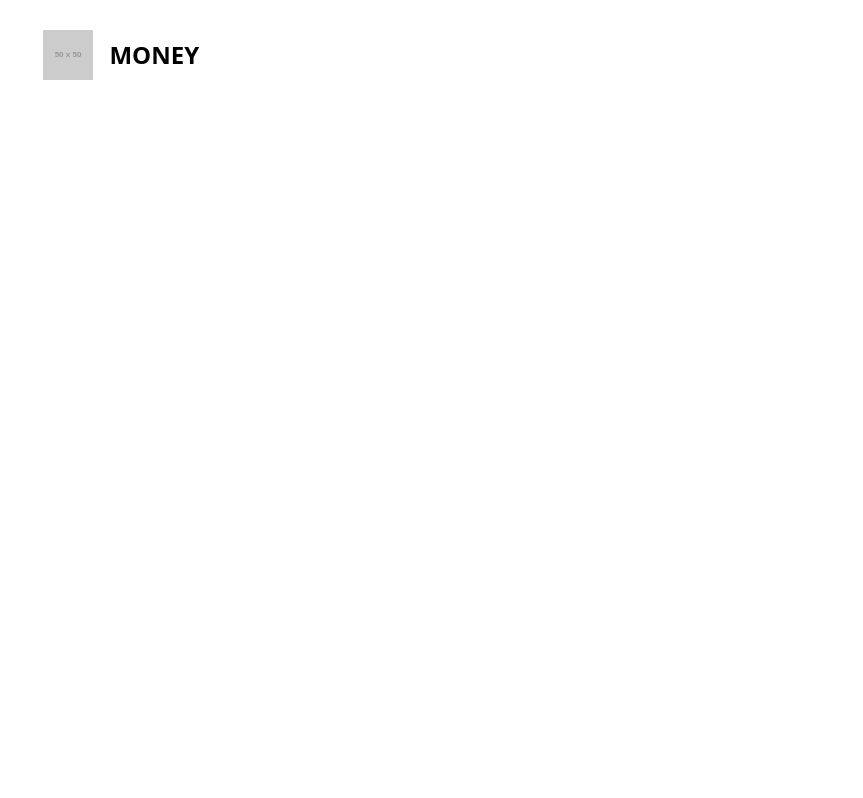
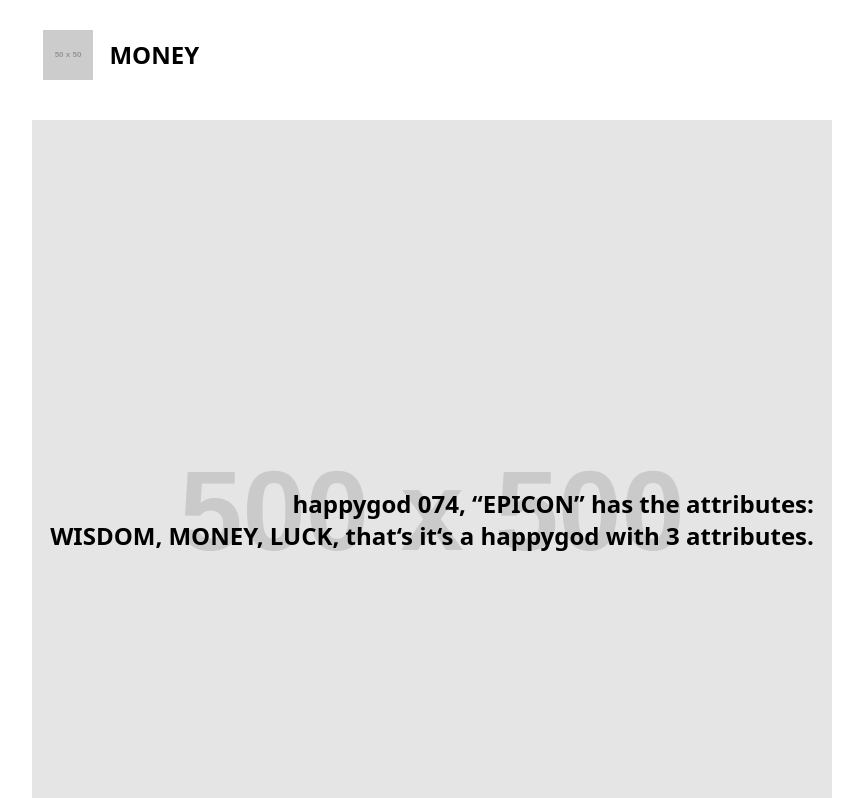
Before and after one commit to codecookerpro/happygods, a Next.js app: page / in a window 1280 px wide. Shown: the part 1622-2420 px from the top of the page, without its empty margins (208-1071 px from the left). Before the commit the page ends 1742 px from the top, so only its background shows below. Built offline with nearby package versions, Linux system fonts and the light colour scheme.

Commit message:
Add epicon section

```diff
--- a/src/pages/index.tsx
+++ b/src/pages/index.tsx
@@ -87,6 +87,20 @@ const Home: NextPage = () => {
             ))}
           </div>
         </section>
+
+        <section
+          id="epicon"
+          className={clsx(styles.epicon, 'px-4 md:px-12 xl:px-24 mb-10')}
+        >
+          <div className="flex items-center justify-center h-screen relative">
+            <p className="text-md md:text-lg xl:text-2xl font-semibold text-end">
+              happygod 074, &ldquo;EPICON&rdquo; has the attributes:
+              <br />
+              WISDOM, MONEY, LUCK, that&lsquo;s it&lsquo;s a happygod with 3
+              attributes.
+            </p>
+          </div>
+        </section>
       </main>
     </div>
   );
--- a/src/styles/Home.module.css
+++ b/src/styles/Home.module.css
@@ -15,3 +15,21 @@
 .home > div > div {
   position: relative;
 }
+
+.epicon > div::before {
+  content: '';
+  background-image: url('https://dummyimage.com/500x500/dddddd/000000.png');
+  background-size: contain;
+  background-position: center;
+  background-repeat: no-repeat;
+  position: absolute;
+  top: 0;
+  left: 0;
+  bottom: 0;
+  right: 0;
+  opacity: 0.5;
+}
+
+.epicon > div > p {
+  position: relative;
+}
```
